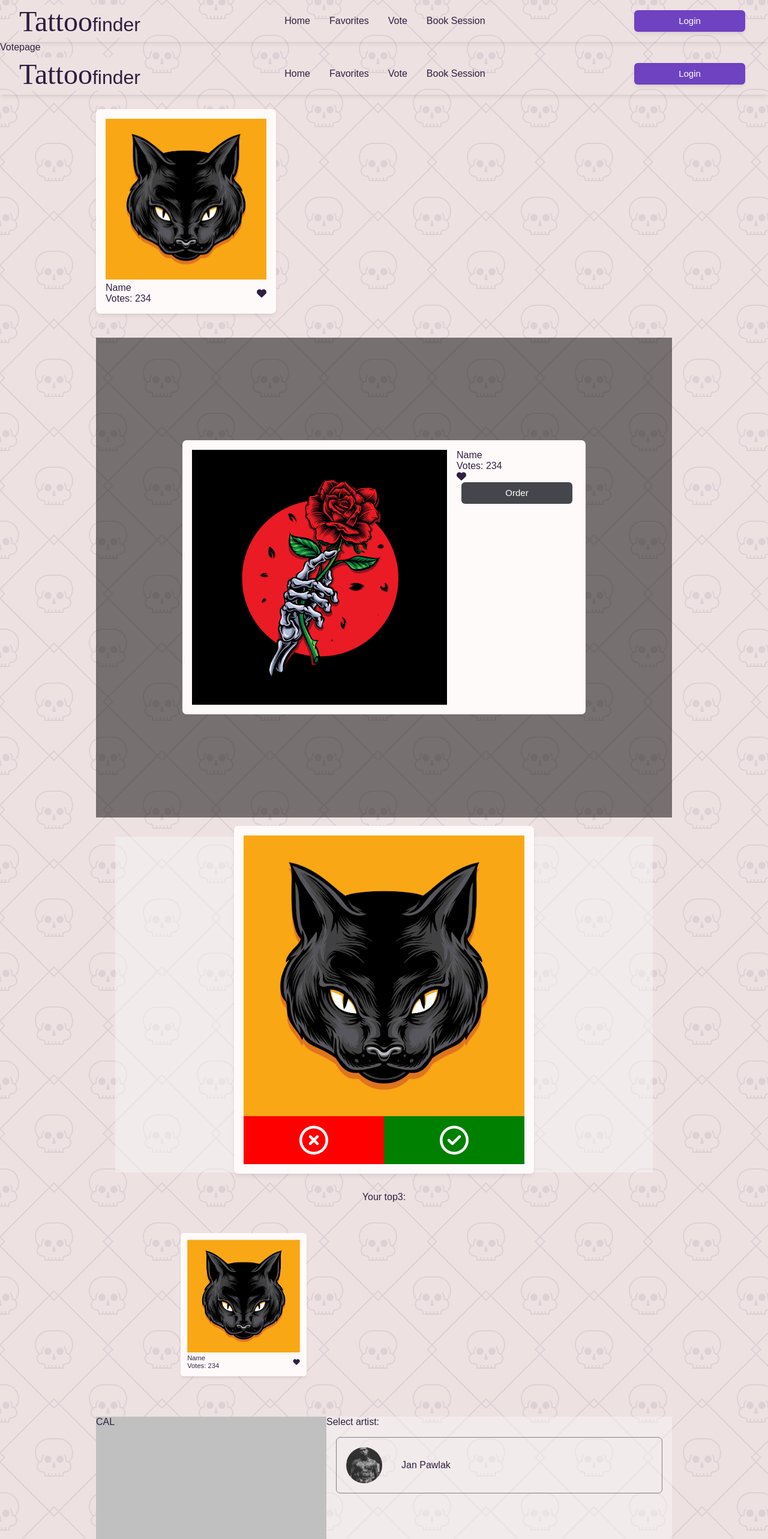
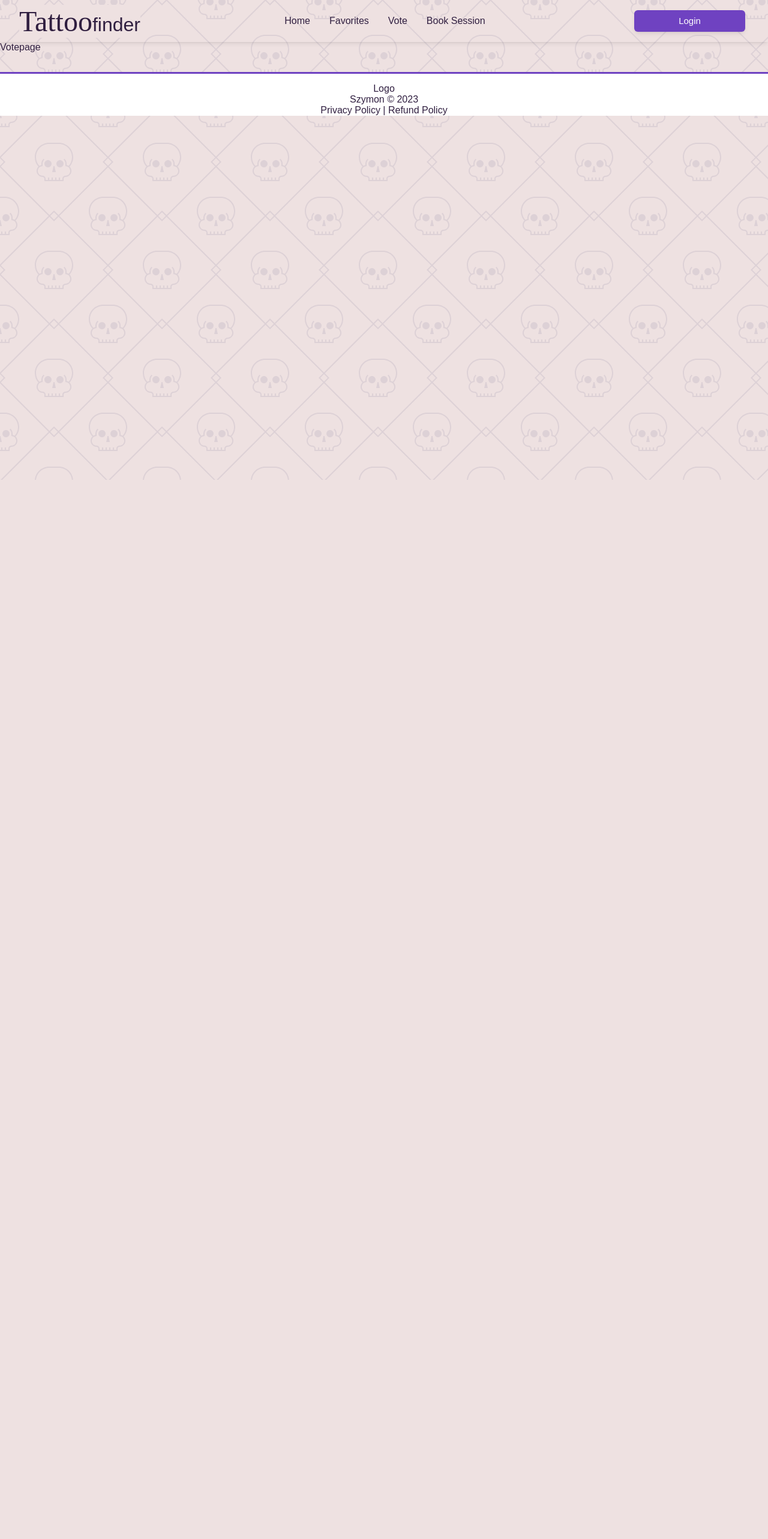
Before and after one commit to krawczyk071/tattoo-finder, a React (Create React App) app: page /vote in a window 1280 px wide. Shown: the top 2566 px of the page at 60% size. After the commit the page ends 800 px from the top, so only its background shows below. Built offline with nearby package versions, Linux system fonts and the light colour scheme.

Commit message:
router started

```diff
--- a/src/App.js
+++ b/src/App.js
@@ -2,13 +2,8 @@ import { BrowserRouter as Router, Routes, Route } from "react-router-dom";
 import Homepage from "./pages/Homepage";
 import Vote from "./pages/Vote";
 
-import CardLg from "./components/CardLg";
-import CardSm from "./components/CardSm";
-import CardXl from "./components/CardXl";
-import CartItem from "./components/CartItem";
 import Footer from "./components/Footer";
 import Header from "./components/Header";
-import Person from "./components/Person";
 
 function App() {
   return (
@@ -21,37 +16,8 @@ function App() {
           {/* <Route path="/singleshow/:id" element={<Singlepage />} /> */}
         </Routes>
       </div>
-      <div className="App">
-        <Header />
-        <section class="layout-lg">
-          <div class="canvas">
-            <CardSm />
-          </div>
-          <div class="modal">
-            <CardLg />
-          </div>
-          <div class="vote">
-            <div class="vote__card">
-              <CardXl />
-            </div>
-            <div class="vote__top">
-              <h1>Your top3:</h1>
-              <div class="vote__cards">
-                <CardSm />
-              </div>
-            </div>
-          </div>
-          <div class="book">
-            <Person />
-            <div class="cart">
-              <CartItem />
-              <h1>TOTAL:</h1>
-              <button class="btn">Confirm</button>
-            </div>
-          </div>
-        </section>
-        <Footer />
-      </div>
+
+      <Footer />
     </Router>
   );
 }
--- a/src/pages/Homepage.js
+++ b/src/pages/Homepage.js
@@ -1,7 +1,41 @@
 import React from "react";
 
+import CardLg from "../components/CardLg";
+import CardSm from "../components/CardSm";
+import CardXl from "../components/CardXl";
+import CartItem from "../components/CartItem";
+import Person from "../components/Person";
+
 const Homepage = () => {
-  return <div>Homepage</div>;
+  return (
+    <section class="layout-lg">
+      <div class="canvas">
+        <CardSm />
+      </div>
+      <div class="modal">
+        <CardLg />
+      </div>
+      <div class="vote">
+        <div class="vote__card">
+          <CardXl />
+        </div>
+        <div class="vote__top">
+          <h1>Your top3:</h1>
+          <div class="vote__cards">
+            <CardSm />
+          </div>
+        </div>
+      </div>
+      <div class="book">
+        <Person />
+        <div class="cart">
+          <CartItem />
+          <h1>TOTAL:</h1>
+          <button class="btn">Confirm</button>
+        </div>
+      </div>
+    </section>
+  );
 };
 
 export default Homepage;
```
